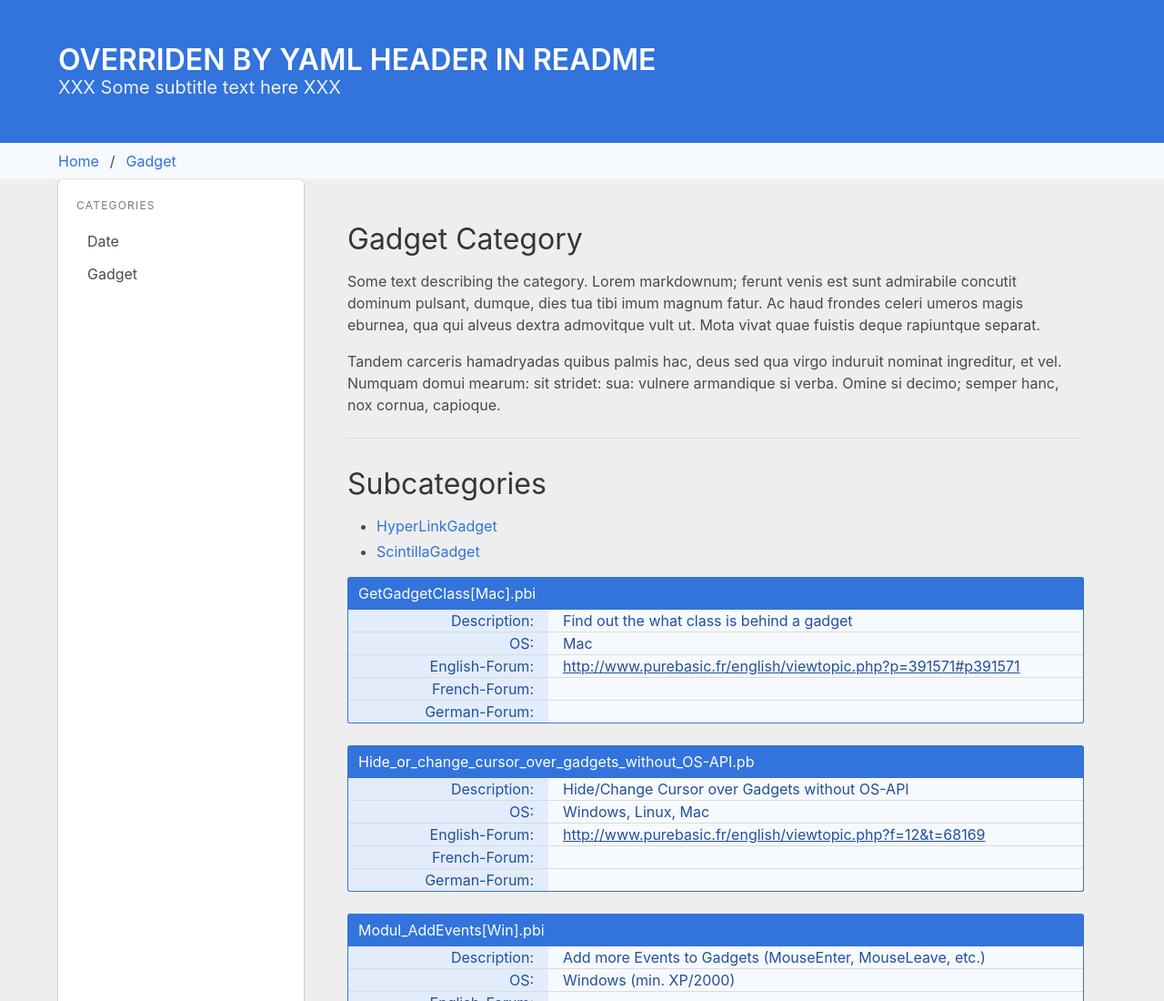
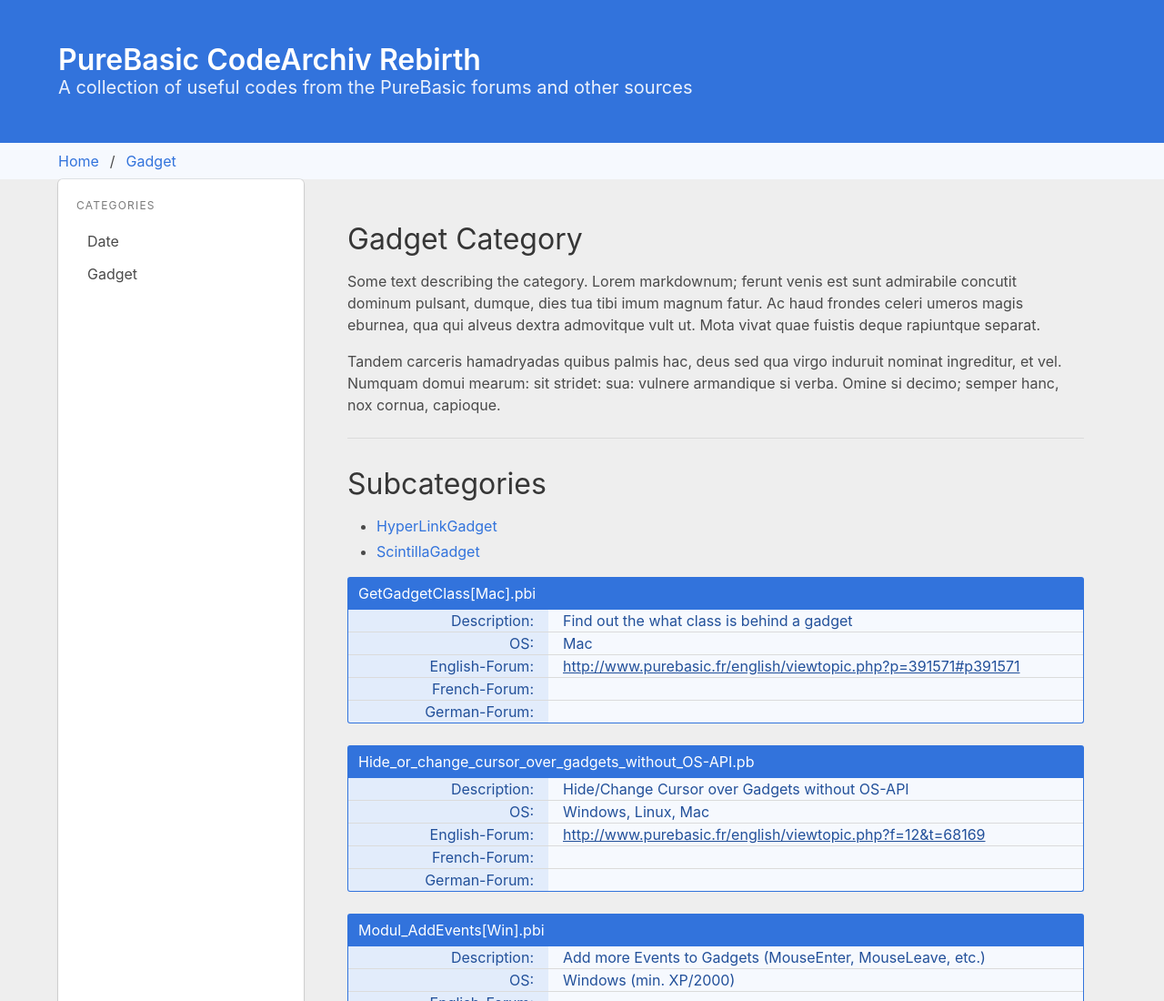
Before and after one commit to tajmone/PBCodeArcProto, a plain HTML site: page Gadget/index.html in a window 1280 px wide. Shown: the top 1100 px of the page at 91% size. Drawn offline with Linux system fonts and the light colour scheme.

Commit message:
Change Default Header Metadata
Fix header metadata according to Issue #6.
Remove header title override in Gadget.
Rebuild HTML pages.

```diff
--- a/Gadget/index.html
+++ b/Gadget/index.html
@@ -26,8 +26,8 @@
 <section class="hero is-link">
 <div class="hero-body">
 <div class="container">
-<h1 class="title">OVERRIDEN BY YAML HEADER IN README</h1>
-<h2 class="subtitle">XXX Some subtitle text here XXX</h2>
+<h1 class="title">PureBasic CodeArchiv Rebirth</h1>
+<h2 class="subtitle">A collection of useful codes from the PureBasic forums and other sources</h2>
 </div>
 </div>
 </section>
```
Also changed, not shown: Date/index.html (+1 -1 lines), Gadget/HyperLinkGadget/index.html (+1 -1 lines), Gadget/ScintillaGadget/index.html (+1 -1 lines), index.html (+1 -1 lines), 2 other files.
